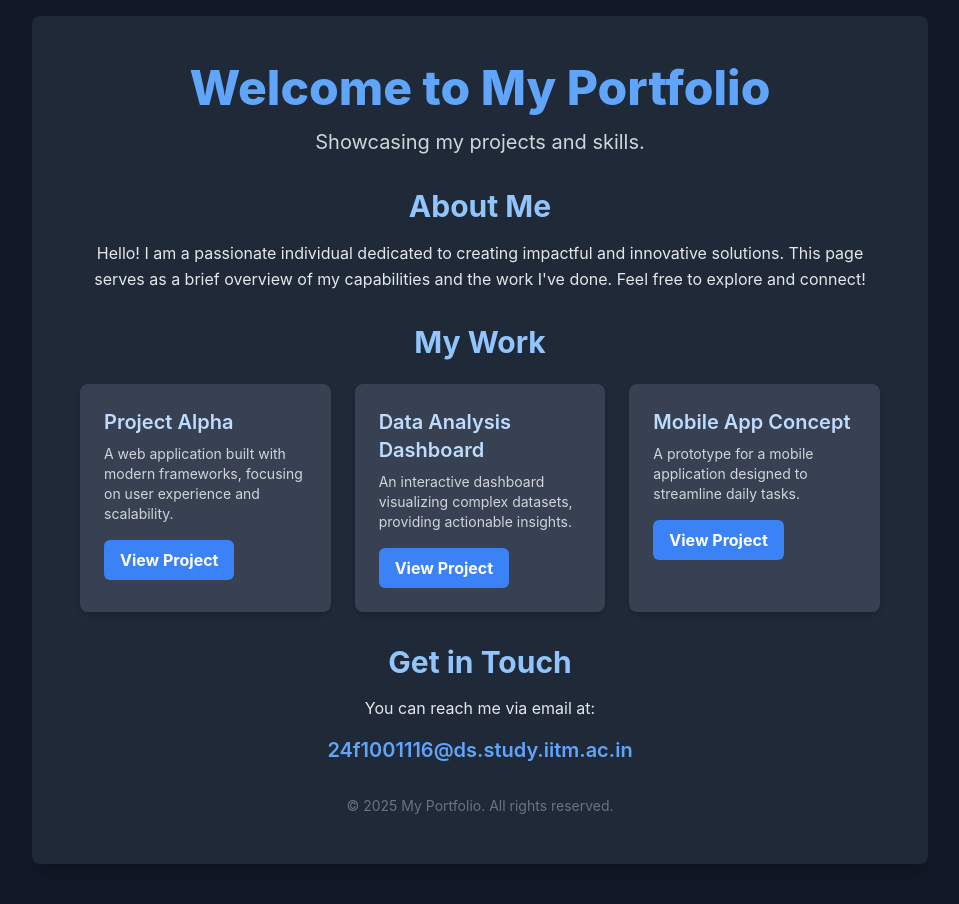
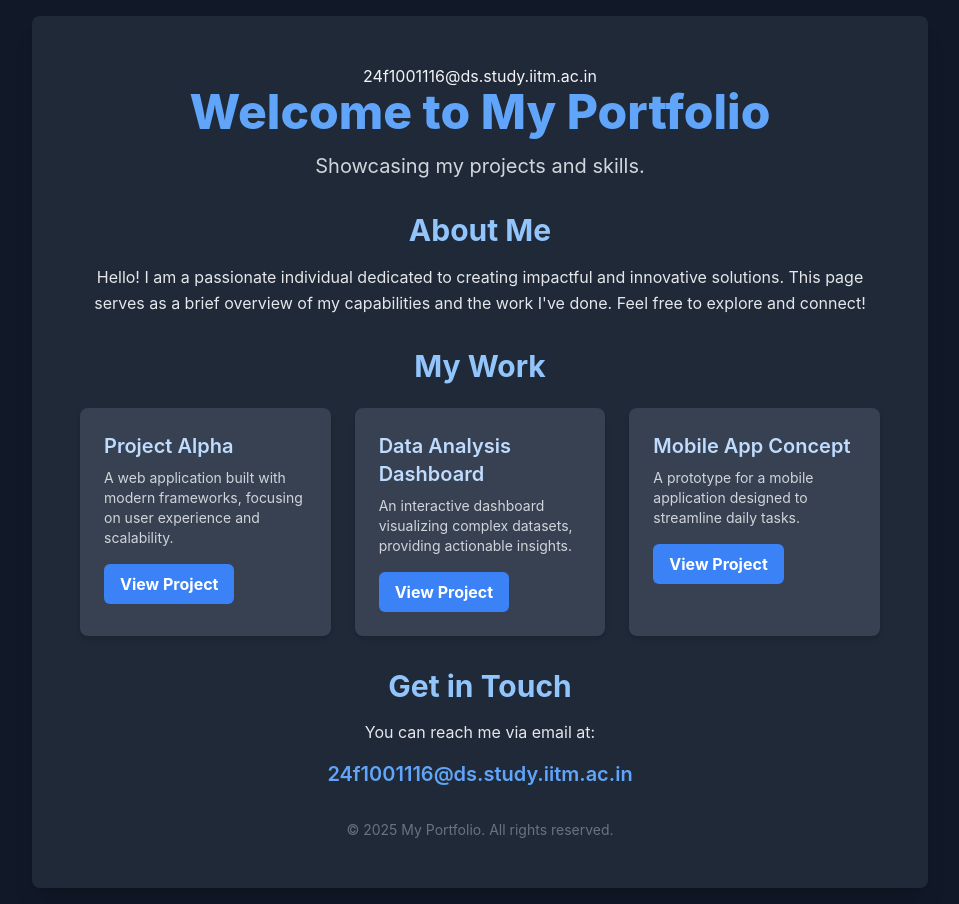
Before and after one commit to Vic-33/tds-week-2, a plain HTML site: page index.html in a window 1280 px wide. Shown: the whole page, without its empty margins (160-1119 px from the left). Before the commit the page ends 880 px from the top, so only its background shows below. Drawn offline with nearby package versions, Linux system fonts and the light colour scheme.

Commit message:
index.html

```diff
--- a/index.html
+++ b/index.html
@@ -17,6 +17,7 @@
     <div class="max-w-4xl w-full bg-gray-800 rounded-lg shadow-xl p-8 md:p-12 space-y-8">
 
         <header class="text-center">
+            <h1>24f1001116@ds.study.iitm.ac.in</h1>
             <h1 class="text-4xl md:text-5xl font-extrabold text-blue-400 mb-4">Welcome to My Portfolio</h1>
             <p class="text-lg md:text-xl text-gray-300">Showcasing my projects and skills.</p>
         </header>
```
